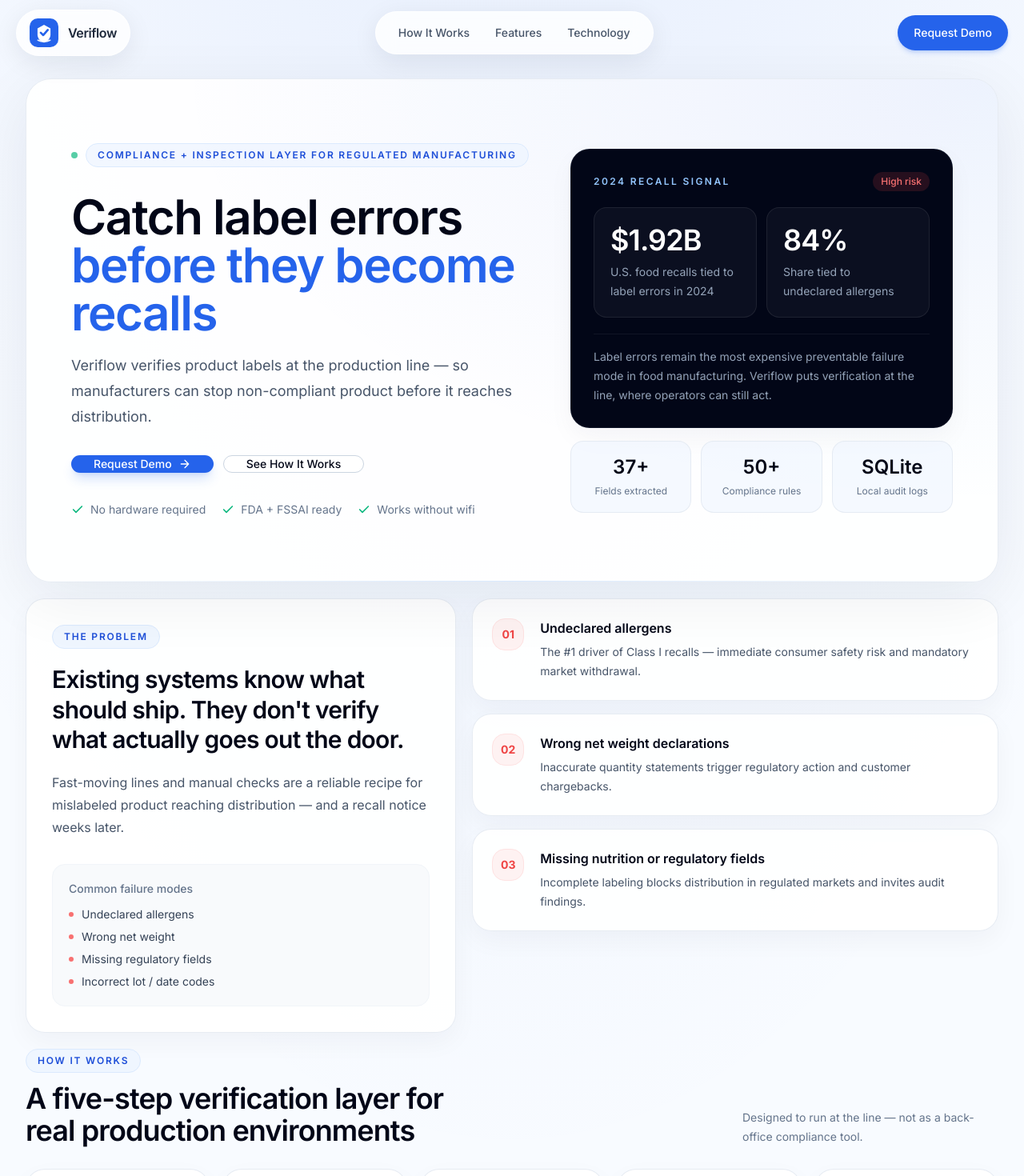
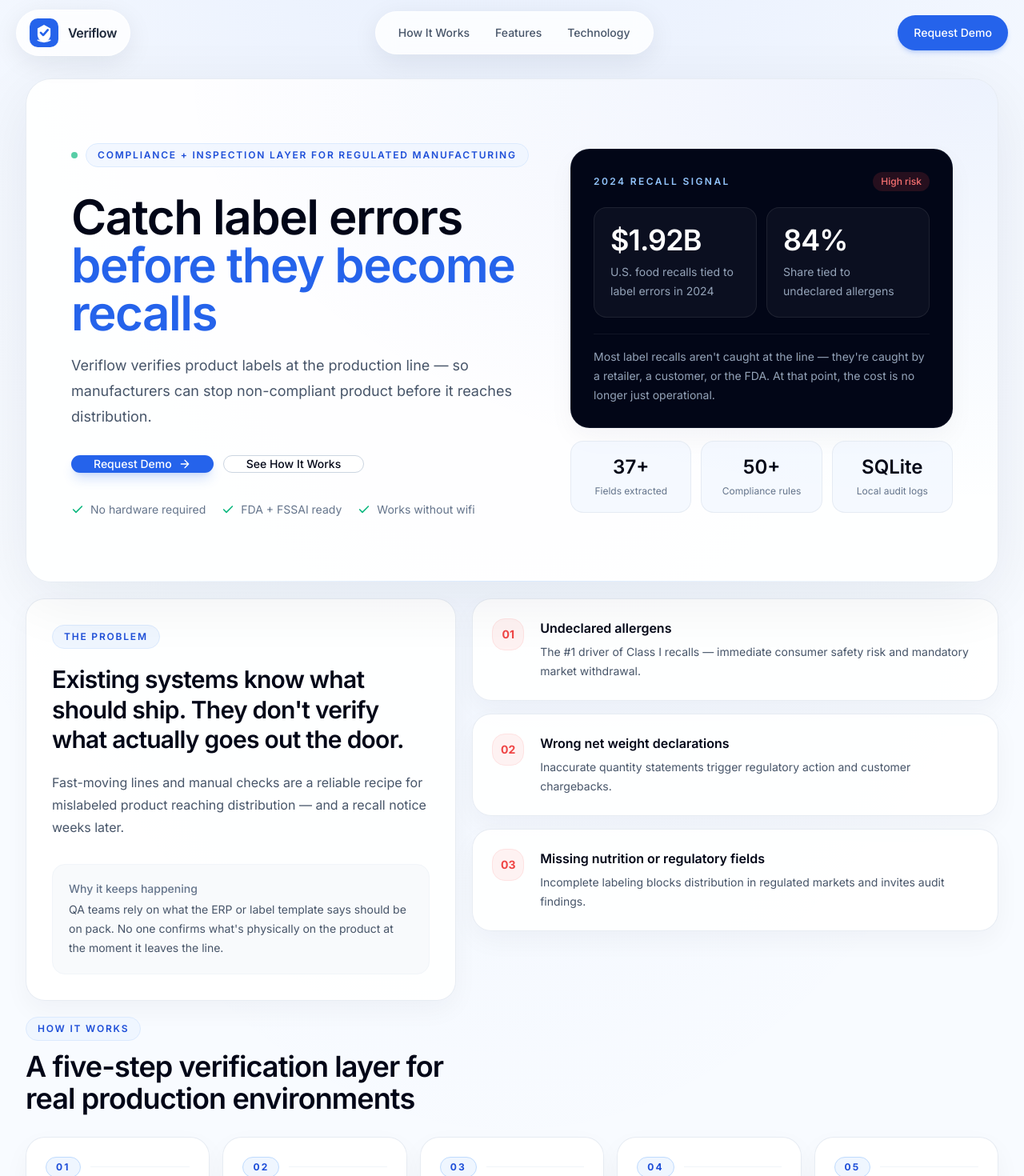
Before and after one commit to navya19j/veriflow, a Next.js app: page / in a window 1280 px wide. Shown: the top 1470 px of the page at 80% size. Built offline with nearby package versions, Linux system fonts and the light colour scheme.

Commit message:
Remove redundant copy across problem, hero, and how-it-works sections
Made-with: Cursor

```diff
--- a/app/page.tsx
+++ b/app/page.tsx
@@ -294,7 +294,7 @@ export default function HomePage() {
                     ))}
                   </div>
                   <p className="text-sm leading-6 text-slate-400 border-t border-white/[0.06] pt-4">
-                    Label errors remain the most expensive preventable failure mode in food manufacturing. Veriflow puts verification at the line, where operators can still act.
+                    Most label recalls aren&apos;t caught at the line — they&apos;re caught by a retailer, a customer, or the FDA. At that point, the cost is no longer just operational.
                   </p>
                 </CardContent>
               </Card>
@@ -328,15 +328,8 @@ export default function HomePage() {
                 </p>
               </div>
               <div className="rounded-2xl border border-slate-100 bg-slate-50 p-5">
-                <p className="text-sm font-medium text-slate-500 mb-3">Common failure modes</p>
-                <div className="space-y-2">
-                  {["Undeclared allergens", "Wrong net weight", "Missing regulatory fields", "Incorrect lot / date codes"].map((item) => (
-                    <div key={item} className="flex items-center gap-2.5 text-sm text-slate-700">
-                      <div className="h-1.5 w-1.5 rounded-full bg-red-400 shrink-0" />
-                      {item}
-                    </div>
-                  ))}
-                </div>
+                <p className="text-sm font-medium text-slate-500 mb-1">Why it keeps happening</p>
+                <p className="text-sm leading-6 text-slate-600">QA teams rely on what the ERP or label template says should be on pack. No one confirms what&apos;s physically on the product at the moment it leaves the line.</p>
               </div>
             </CardContent>
           </Card>
@@ -369,9 +362,6 @@ export default function HomePage() {
                 A five-step verification layer for real production environments
               </h2>
             </div>
-            <p className="text-sm leading-6 text-slate-500 max-w-xs">
-              Designed to run at the line — not as a back-office compliance tool.
-            </p>
           </div>
 
           <div className="grid gap-4 lg:grid-cols-5">
```
